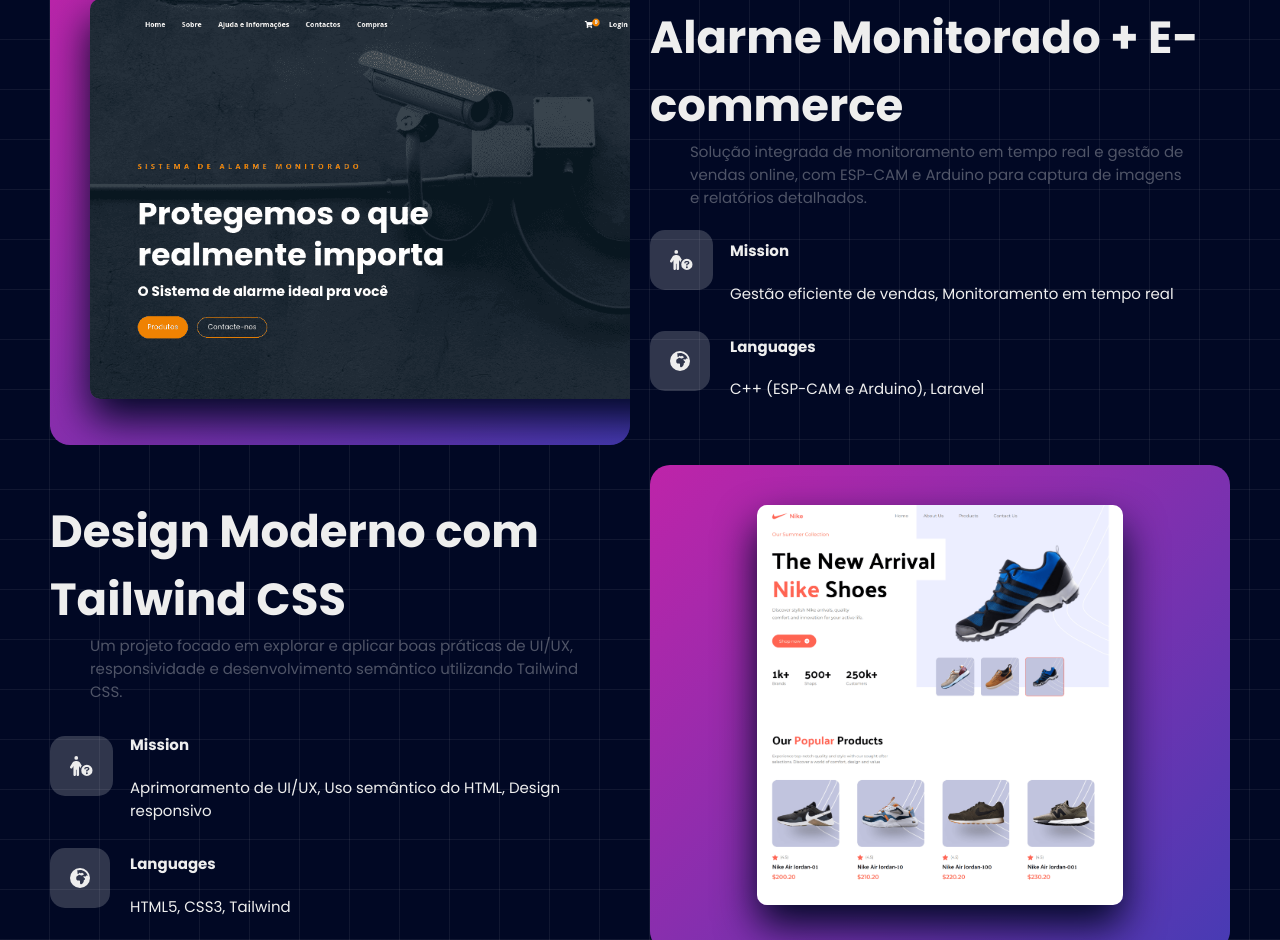
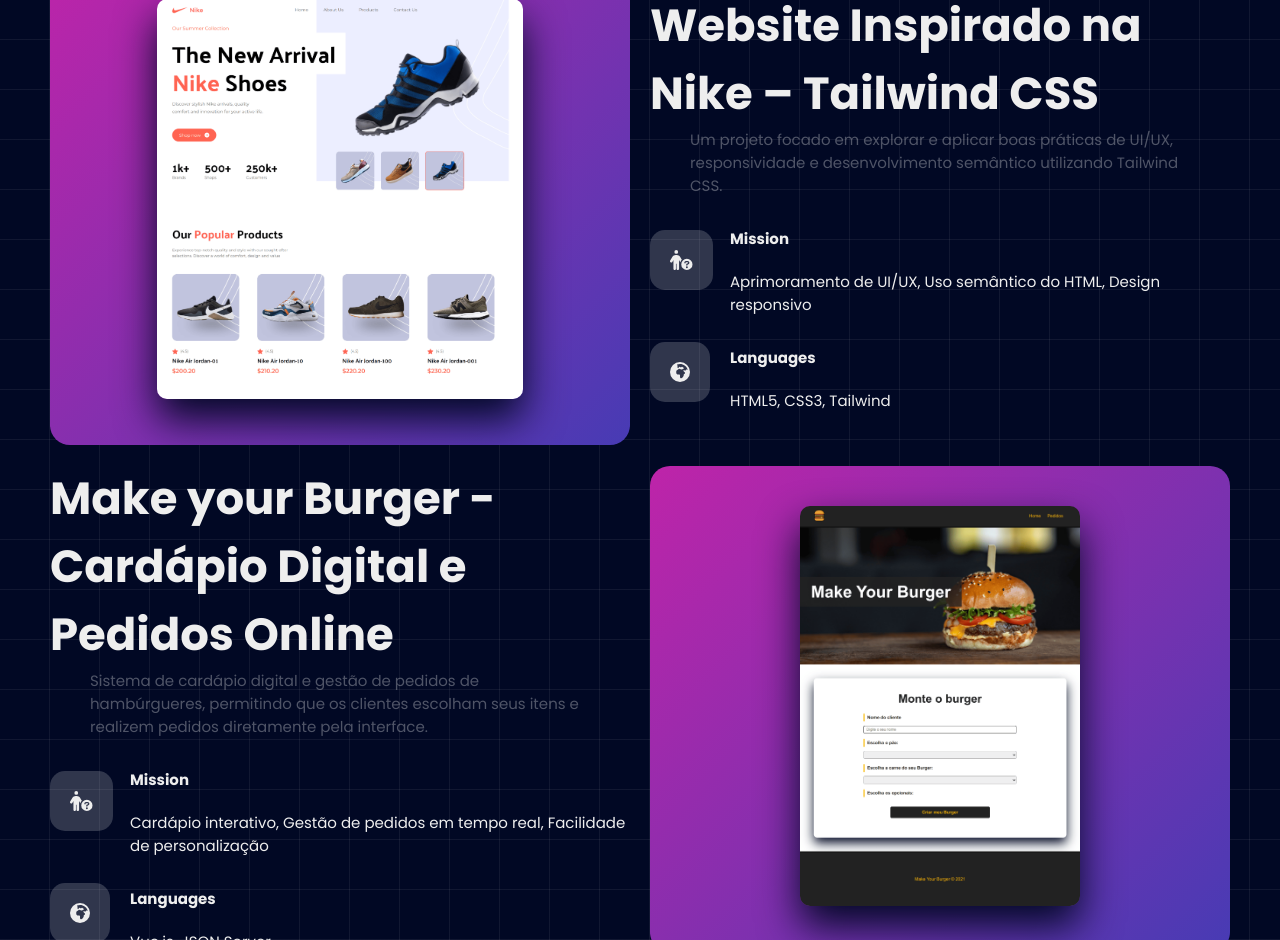
Before and after one commit to Adowalma/My_Portfolio, a React (Create React App) app: page / in a window 1280 px wide. Shown: the part 1860-2800 px from the top of the page. Built offline with nearby package versions, Linux system fonts and the light colour scheme; a web font is replaced by a local one.

Commit message:
#10 - Project Link, tooltip e ZoomOUt

```diff
--- a/src/App.css
+++ b/src/App.css
@@ -1,4 +1,8 @@
 @import url('https://fonts.googleapis.com/css2?family=MuseoModerno:ital,wght@0,100..900;1,100..900&family=Poppins:ital,wght@0,100;0,200;0,300;0,400;0,500;0,600;0,700;0,800;0,900;1,100;1,200;1,300;1,400;1,500;1,600;1,700;1,800;1,900&display=swap');
+
+:root{
+  --speed: 0.65s;
+}
 
 body {
   margin: 0;
@@ -232,6 +236,17 @@
           text-align: center;
           border-radius: 20px;
           overflow: hidden; /* Para cortar a parte da imagem que passa dos limites da column  */
+
+          position:relative;
+          cursor: pointer;
+          -webkit-transition: all var(--speed) ease;
+          transition: all var(--speed) ease;
+
+          &:hover, &:active{
+            -webkit-transform: scale(1.04,1.04);
+            transform:scale(1.04, 1.04)
+          }
+
           & img{
             height: 400px;
             border-radius: 10px;
@@ -423,3 +438,21 @@
   border-radius: 10px; /* Bordas arredondadas */
   border: 2px solid #010824; /* Espaço ao redor do polegar */
 }
+
+
+.tooltip-wrapper {
+  position: relative;
+  display: inline-block; /* Permite que o wrapper ajuste ao conteúdo */
+  cursor: pointer; /* Indica que é clicável */
+}
+
+.tooltip {
+  position: absolute; /* Necessário para posicionar o tooltip */
+  background: rgba(0, 0, 0, 0.8);
+  padding: 5px 10px;
+  border-radius: 4px;
+  font-size: 14px;
+  white-space: nowrap;
+  pointer-events: none; /* Garante que o mouse não bloqueie o hover */
+  z-index: 100; /* Sobrepõe elementos vizinhos */
+}
--- a/src/assets/images/index.js
+++ b/src/assets/images/index.js
@@ -1,9 +1,13 @@
 import Project1 from "./Project1_3.png"
 import Project3 from "./Project2.png"
 import Project2 from "./Tailwind_NikeWebsite_Overview.png"
+import Project_MakeUBurger from "./Project_MakeUBurger.png"
+import Project_ToDo from "./Project_ToDo.png"
 
 export{
   Project1,
   Project2,
-  Project3
+  Project3,
+  Project_MakeUBurger,
+  Project_ToDo
 }
--- a/src/components/Projects.jsx
+++ b/src/components/Projects.jsx
@@ -1,4 +1,4 @@
-import { useRef } from 'react'
+import { useRef, useState } from 'react'
 import { listProjects } from '../constants'
 import { FontAwesomeIcon } from '@fortawesome/react-fontawesome'
 import { faPersonCircleQuestion, faEarthAfrica } from '@fortawesome/free-solid-svg-icons'
@@ -9,6 +9,26 @@
   const refTab = useRef();
   const refDivs = useRef([]);
   CustomHook(refTab, refDivs);
+
+
+  const [tooltip, setTooltip] = useState({ visible: false, x: 0, y: 0, text: '' });
+
+  const handleMouseMove = (e, text) => {
+    setTooltip({
+      visible: true,
+      x: e.pageX,
+      y: e.pageY,
+      text,
+    });
+  };
+
+  const handleMouseLeave = () => {
+    setTooltip({ visible: false, x: 0, y: 0, text: '' });
+  };
+
+  const handleClick = (link) => {
+    window.open(link, '_blank'); // Abre o link em uma nova aba
+  };
 
   return (
     <section className="projects" ref={refTab}>
@@ -22,7 +42,9 @@
         {
           listProjects.map((project, key)=>(
             <div className="item" key={key}>
-              <div className="images" ref={(el) => el && refDivs.current.push(el)}>
+              <div className="images" ref={(el) => el && refDivs.current.push(el)} onMouseMove={(e) => handleMouseMove(e, 'Clique para ver projeto')}
+              onMouseLeave={handleMouseLeave}
+              onClick={() => handleClick(project.link)}>
                 <img src={project.images} alt="" />
               </div>
               <div className="content" ref={(el) => el && refDivs.current.push(el)}>
@@ -56,6 +78,14 @@
           )
         }
       </div>
+      {tooltip.visible && (
+        <div
+          className="tooltip"
+          style={{ top: tooltip.y + 10, left: tooltip.x + 10 }}
+        >
+          {tooltip.text}
+        </div>
+      )}
     </section>
   )
 }
--- a/src/constants/index.js
+++ b/src/constants/index.js
@@ -1,24 +1,24 @@
 import { faReact, faHtml5, faCss3, faJs, faVuejs, faLaravel } from "@fortawesome/free-brands-svg-icons"
-import { Project1, Project2, Project3 } from "../assets/images"
+import { Project1, Project2, Project3, Project_MakeUBurger, Project_ToDo } from "../assets/images"
 
 
 // export const listNav = (['home', 'skills', 'projects', 'contacts'])
 export const listNav = [
   {
     value: 'home',
-    name: 'Início'
+    name: 'Início',
   },
   {
     value: 'skills',
-    name: 'Habilidades'
+    name: 'Habilidades',
   },
   {
     value: 'projects',
-    name: 'Projectos'
+    name: 'Projectos',
   },
   {
     value: 'contacts',
-    name: 'Contactos'
+    name: 'Contactos',
   },
 ]
 
@@ -57,25 +57,44 @@
 
 export const listProjects = [
   {
+    name:'Website Inspirado na Nike – Tailwind CSS',
+    des:'Um projeto focado em explorar e aplicar boas práticas de UI/UX, responsividade e desenvolvimento semântico utilizando Tailwind CSS.',
+    mission:'Aprimoramento de UI/UX, Uso semântico do HTML, Design responsivo',
+    language:'HTML5, CSS3, Tailwind',
+    images:Project2,
+    link:'https://nike-website01.netlify.app/'
+  },
+  {
+    name:'Make your Burger - Cardápio Digital e Pedidos Online',
+    des:'Sistema de cardápio digital e gestão de pedidos de hambúrgueres, permitindo que os clientes escolham seus itens e realizem pedidos diretamente pela interface.',
+    mission:'Cardápio interativo, Gestão de pedidos em tempo real, Facilidade de personalização',
+    language:'Vue.js, JSON Server',
+    images:Project_MakeUBurger,
+    link: 'https://make-u-burger.netlify.app/'
+  },
+  {
+    name:'Gerenciador de Tarefas Simples',
+    des:'Aplicativo para organizar tarefas, com funcionalidades para adicionar, editar e marcar como concluídas, facilitando o gerenciamento diário.',
+    mission:'Gerenciamento de tarefas diárias, Armazenamento local',
+    language:'Vue.js, Vuetify, Localbase',
+    images:Project_ToDo,
+    link: 'https://vue-todoo000.netlify.app/'
+  },
+  {
     name:'Alarme Monitorado + E-commerce',
     des:'Solução integrada de monitoramento em tempo real e gestão de vendas online, com ESP-CAM e Arduino para captura de imagens e relatórios detalhados.',
     mission:'Gestão eficiente de vendas, Monitoramento em tempo real',
     language:'C++ (ESP-CAM e Arduino), Laravel',
-    images:Project1
-  },
-  {
-    name:'Design Moderno com Tailwind CSS',
-    des:'Um projeto focado em explorar e aplicar boas práticas de UI/UX, responsividade e desenvolvimento semântico utilizando Tailwind CSS.',
-    mission:'Aprimoramento de UI/UX, Uso semântico do HTML, Design responsivo',
-    language:'HTML5, CSS3, Tailwind',
-    images:Project2
+    images:Project1,
+    link:'#'
   },
   {
     name:'Sistema de Gestão de RH',
     des:'Plataforma desenvolvida para centralizar e otimizar processos de recursos humanos, trazendo organização e eficiência para empresas.',
     mission:'Centralização de informações, Automação de processos,Gestão eficiente de equipes ',
     language:'HTML5, CSS3, Laravel',
-    images:Project3
+    images:Project3,
+    link:'#'
   },
 ]
 
```
Also changed, not shown: src/assets/images/Project_MakeUBurger.png (added), src/assets/images/Project_ToDo.png (added).
